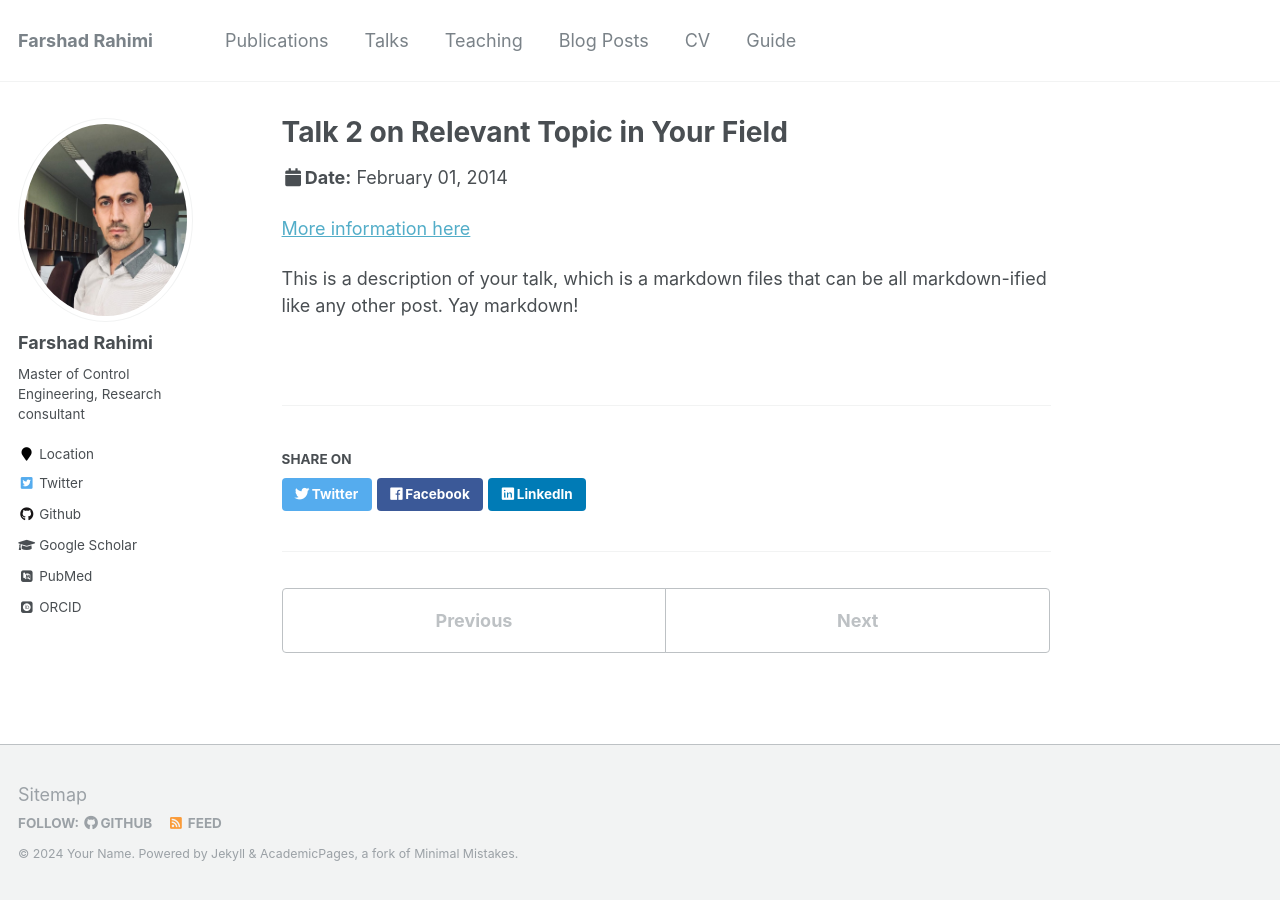
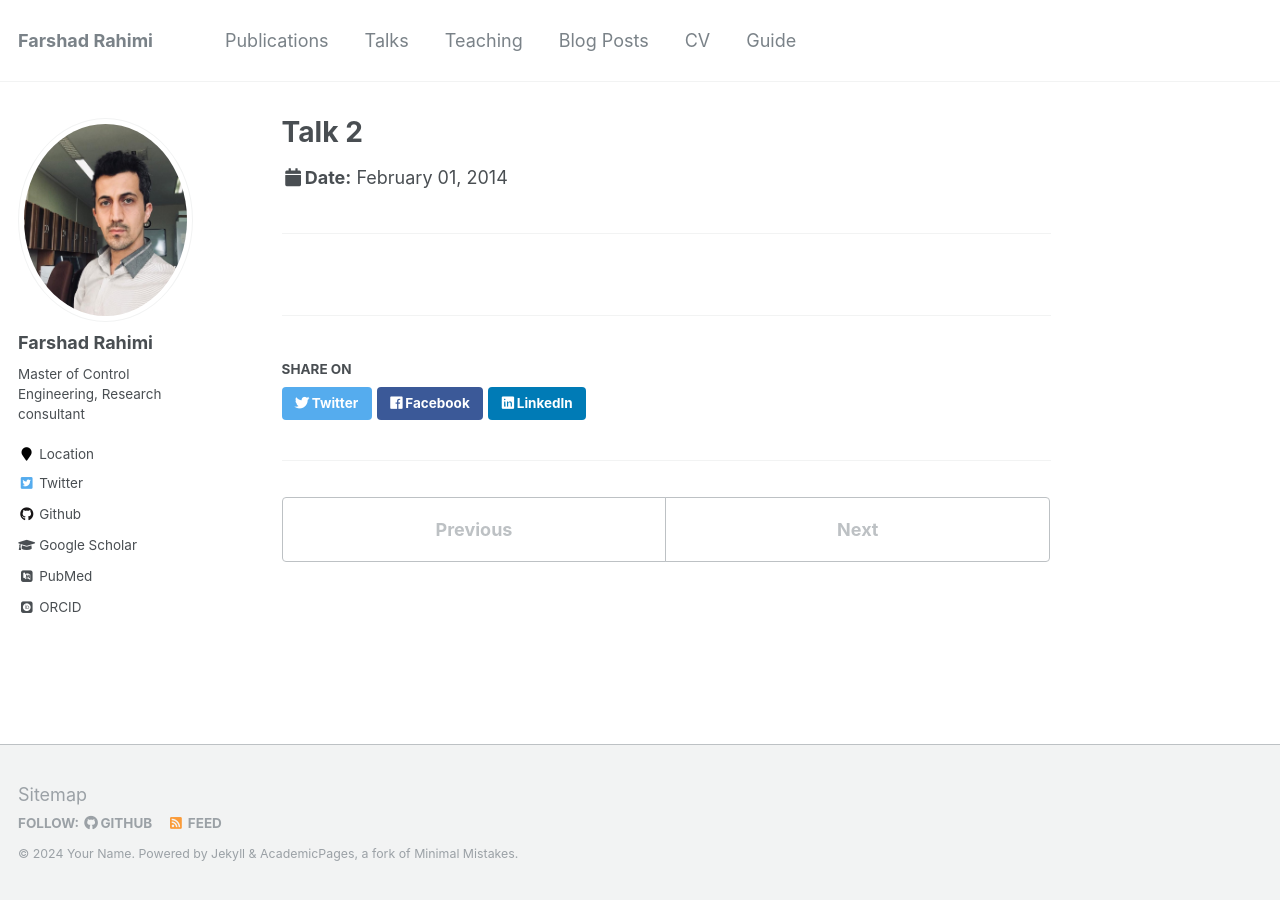
Before and after one commit to Farshad-Rahimi/FarshadRahimi, a Jekyll site: the page built from _talks/2014-02-01-talk-2.md, in a window 1280 px wide. Built offline with Jekyll 4.4.1, drawn with Linux system fonts in a browser that asks for light colours; some web fonts are replaced.

Commit message:
Update 2014-02-01-talk-2.md

```diff
--- a/_talks/2014-02-01-talk-2.md
+++ b/_talks/2014-02-01-talk-2.md
@@ -1,13 +1 @@
 ---
-title: "Talk 2 on Relevant Topic in Your Field"
-collection: talks
-type: "Talk"
-permalink: /talks/2014-02-01-talk-2
-venue: "London School of Testing"
-date: 2014-02-01
-location: "London, UK"
----
-
-[More information here](http://example2.com)
-
-This is a description of your talk, which is a markdown files that can be all markdown-ified like any other post. Yay markdown!
```
